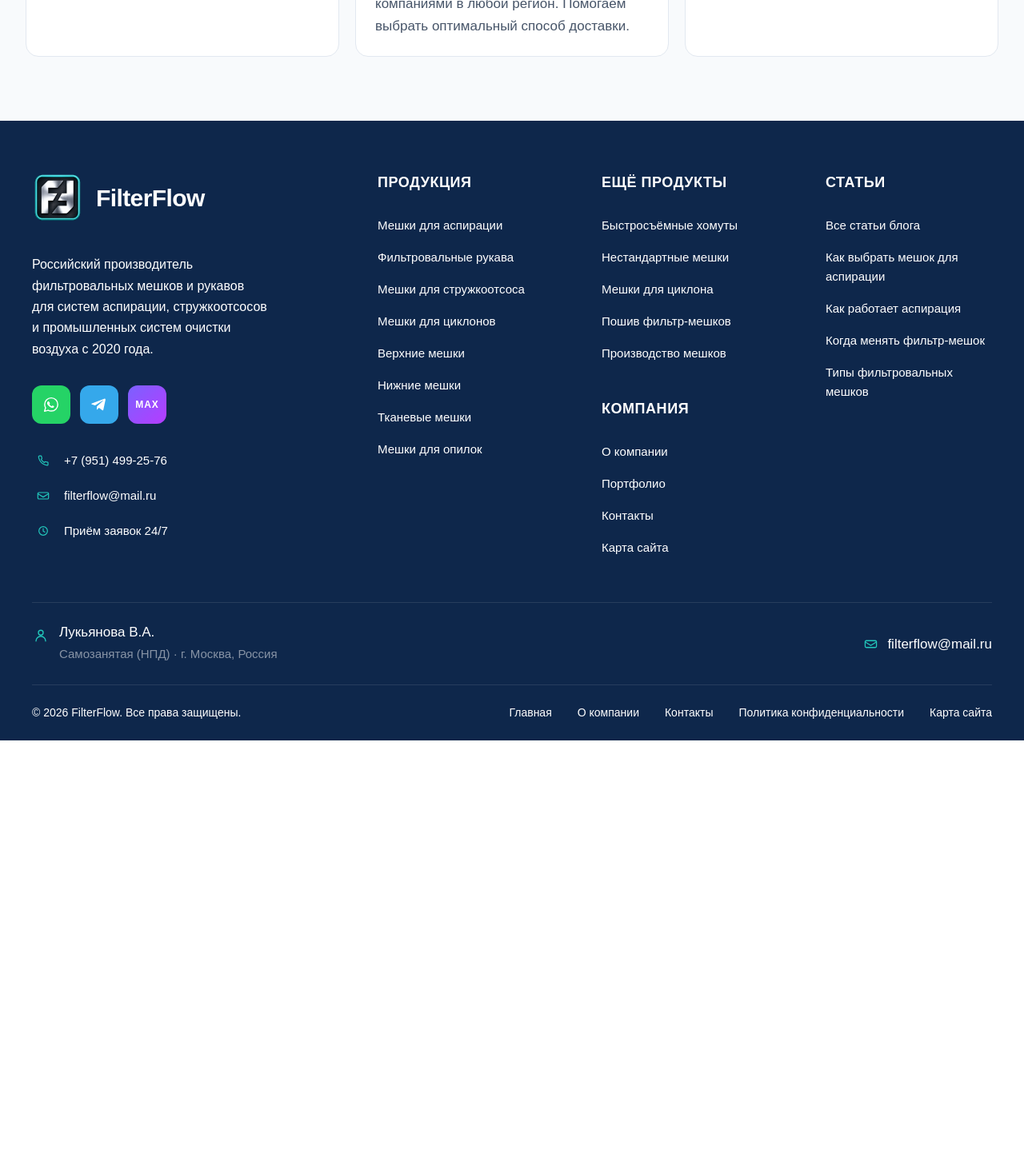
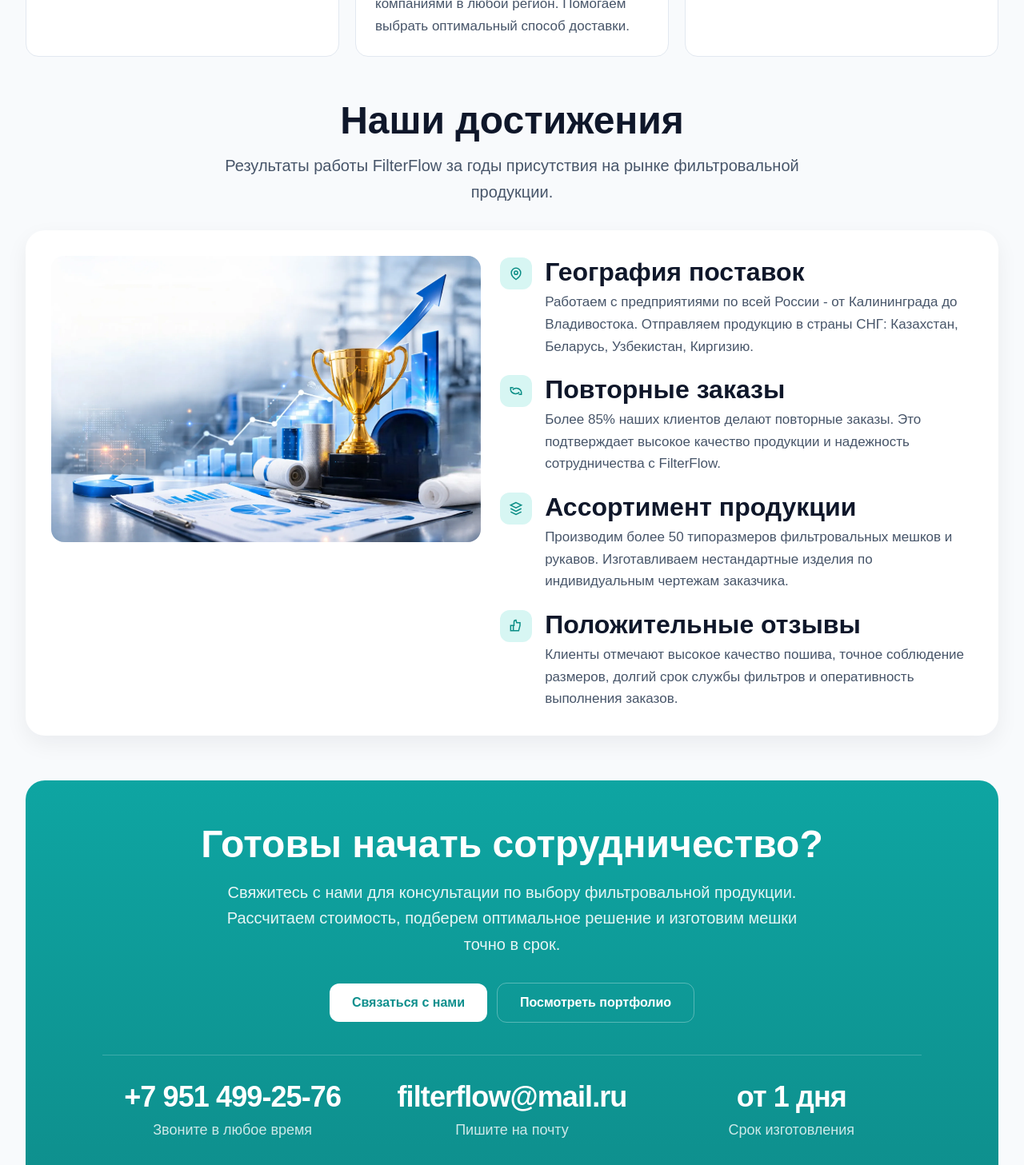
Before and after one commit to karipupkina-ux/filterflow-next, a Next.js app: page /o-kompanii in a window 1280 px wide. Shown: the part 3380-4837 px from the top of the page at 80% size. Before the commit the page ends 4306 px from the top, so only its background shows below. Built offline with nearby package versions, Linux system fonts and the light colour scheme.

Commit message:
update o kompanii block

```diff
--- a/app/o-kompanii/page.tsx
+++ b/app/o-kompanii/page.tsx
@@ -171,6 +171,46 @@ export default function OKompaniiPage() {
       ),
     },
   ];
+  const achievements = [
+    {
+      title: "География поставок",
+      text: "Работаем с предприятиями по всей России - от Калининграда до Владивостока. Отправляем продукцию в страны СНГ: Казахстан, Беларусь, Узбекистан, Киргизию.",
+      icon: (
+        <svg viewBox="0 0 24 24" className="h-5 w-5" fill="none" stroke="currentColor" strokeWidth="1.8">
+          <path d="M12 21s7-4.8 7-10a7 7 0 1 0-14 0c0 5.2 7 10 7 10z" />
+          <circle cx="12" cy="11" r="2.5" />
+        </svg>
+      ),
+    },
+    {
+      title: "Повторные заказы",
+      text: "Более 85% наших клиентов делают повторные заказы. Это подтверждает высокое качество продукции и надежность сотрудничества с FilterFlow.",
+      icon: (
+        <svg viewBox="0 0 24 24" className="h-5 w-5" fill="none" stroke="currentColor" strokeWidth="1.8">
+          <path d="M8 7H4v4M16 17h4v-4" />
+          <path d="M4 11a8 8 0 0 0 13 3M20 13a8 8 0 0 0-13-3" />
+        </svg>
+      ),
+    },
+    {
+      title: "Ассортимент продукции",
+      text: "Производим более 50 типоразмеров фильтровальных мешков и рукавов. Изготавливаем нестандартные изделия по индивидуальным чертежам заказчика.",
+      icon: (
+        <svg viewBox="0 0 24 24" className="h-5 w-5" fill="none" stroke="currentColor" strokeWidth="1.8">
+          <path d="M12 3 4 7l8 4 8-4-8-4zM4 12l8 4 8-4M4 17l8 4 8-4" />
+        </svg>
+      ),
+    },
+    {
+      title: "Положительные отзывы",
+      text: "Клиенты отмечают высокое качество пошива, точное соблюдение размеров, долгий срок службы фильтров и оперативность выполнения заказов.",
+      icon: (
+        <svg viewBox="0 0 24 24" className="h-5 w-5" fill="none" stroke="currentColor" strokeWidth="1.8">
+          <path d="M9 11V6a3 3 0 0 1 3-3l1 4h5v4l-2 8H8V11zM4 11h4v8H4z" />
+        </svg>
+      ),
+    },
+  ];
 
   return (
     <>
@@ -317,6 +357,96 @@ export default function OKompaniiPage() {
               ))}
             </div>
           </section>
+
+          <section className="mt-14">
+            <div className="text-center">
+              <h2 className="text-4xl font-bold text-[#0f172a] sm:text-5xl">Наши достижения</h2>
+              <p className="mx-auto mt-4 max-w-3xl text-[20px] leading-relaxed text-[#475569]">
+                Результаты работы FilterFlow за годы присутствия на рынке фильтровальной продукции.
+              </p>
+            </div>
+
+            <div className="mt-8 grid items-start gap-6 rounded-3xl bg-white p-5 shadow-[0_10px_28px_rgba(15,23,42,0.06)] md:p-8 lg:grid-cols-[1fr_1.1fr]">
+              <div className="overflow-hidden rounded-2xl">
+                <Image
+                  src="/images/catalog/conver55ted_image.webp"
+                  alt="Достижения компании FilterFlow"
+                  width={1200}
+                  height={900}
+                  className="h-full w-full object-cover"
+                />
+              </div>
+
+              <div className="space-y-5">
+                {achievements.map((item) => (
+                  <article key={item.title} className="flex items-start gap-4">
+                    <div className="mt-0.5 flex h-10 w-10 shrink-0 items-center justify-center rounded-xl bg-[#d7f6f3] text-[#0a8d85]">
+                      {item.icon}
+                    </div>
+                    <div>
+                      <h3 className="text-[32px] font-semibold leading-tight text-[#0f172a]">{item.title}</h3>
+                      <p className="mt-1 text-[17px] leading-relaxed text-[#475569]">{item.text}</p>
+                    </div>
+                  </article>
+                ))}
+              </div>
+            </div>
+          </section>
+
+          <section
+            id="kontakty-filterflow"
+            className="mt-14 overflow-hidden rounded-3xl bg-gradient-to-b from-[#0ea5a2] to-[#0e8f8d] px-6 py-12 text-white sm:px-10 sm:py-14"
+          >
+            <div className="mx-auto max-w-4xl text-center">
+              <h2 className="text-4xl font-bold sm:text-5xl">Готовы начать сотрудничество?</h2>
+              <p className="mx-auto mt-5 max-w-3xl text-[20px] leading-relaxed text-white/90">
+                Свяжитесь с нами для консультации по выбору фильтровальной продукции. Рассчитаем стоимость,
+                подберем оптимальное решение и изготовим мешки точно в срок.
+              </p>
+
+              <div className="mt-8 flex flex-wrap items-center justify-center gap-3">
+                <a
+                  href="#kontakty-filterflow"
+                  className="inline-flex items-center justify-center rounded-xl bg-white px-7 py-3 text-base font-semibold text-[#0e8f8d] transition hover:bg-[#f1f5f9]"
+                >
+                  Связаться с нами
+                </a>
+                <Link
+                  href="/portfolio"
+                  className="inline-flex items-center justify-center rounded-xl border border-white/30 px-7 py-3 text-base font-semibold text-white transition hover:bg-white/10"
+                >
+                  Посмотреть портфолио
+                </Link>
+              </div>
+            </div>
+
+            <div className="mx-auto mt-10 max-w-5xl border-t border-white/20 pt-8">
+              <div className="grid gap-6 text-center md:grid-cols-3">
+                <div>
+                  <a
+                    href="tel:+79514992576"
+                    className="text-4xl font-bold tracking-tight text-white transition hover:text-[#d7f6f3]"
+                  >
+                    +7 951 499-25-76
+                  </a>
+                  <p className="mt-2 text-[18px] text-white/80">Звоните в любое время</p>
+                </div>
+                <div>
+                  <a
+                    href="mailto:filterflow@mail.ru"
+                    className="text-4xl font-bold tracking-tight text-white transition hover:text-[#d7f6f3]"
+                  >
+                    filterflow@mail.ru
+                  </a>
+                  <p className="mt-2 text-[18px] text-white/80">Пишите на почту</p>
+                </div>
+                <div>
+                  <p className="text-4xl font-bold tracking-tight text-white">от 1 дня</p>
+                  <p className="mt-2 text-[18px] text-white/80">Срок изготовления</p>
+                </div>
+              </div>
+            </div>
+          </section>
         </div>
       </main>
     </>
```
Also changed, not shown: public/images/catalog/conver55ted_image.webp (added).
